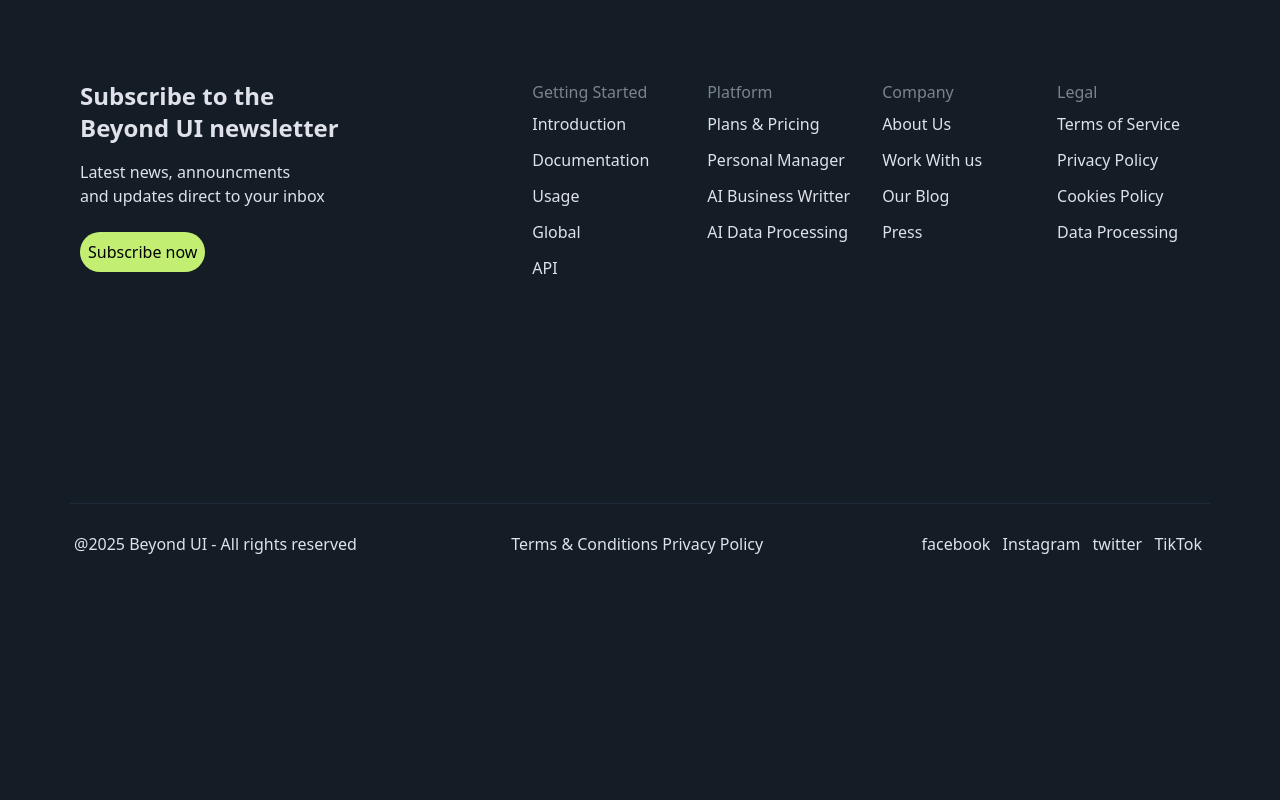
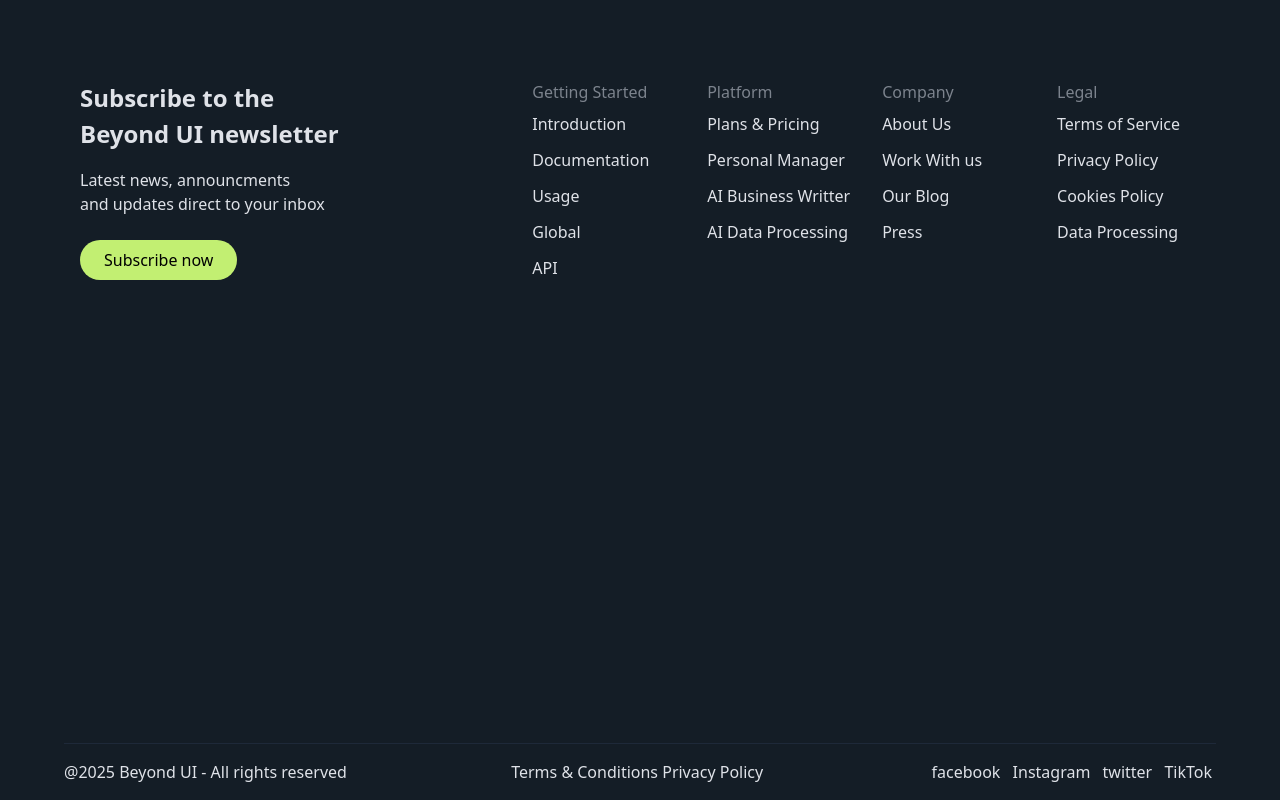
Before and after one commit to B-N-U/image-task, a website: page src/index.html in a window 1280 px wide. Drawn offline with Linux system fonts and the light colour scheme.

Commit message:
Refactor HTML structure and enhance CSS utility classes for improved layout and styling

```diff
--- a/src/index.html
+++ b/src/index.html
@@ -7,13 +7,13 @@
     <link href="./output.css" rel="stylesheet">
 </head>
 
-<body class="bg-[#141d26]">
+<body class="bg-[#141d26] min-h-screen flex flex-col ">
     <div class="flex justify-between p-10 m-10">
         <div class="inline-block ">
-            <h1 class="text-[#dfe2e8] text-2xl font-bold ">Subscribe to the <br> Beyond UI newsletter</h1>
+            <h1 class="text-[#dfe2e8] text-[24px] font-bold ">Subscribe to the <br> Beyond UI newsletter</h1>
 
             <p class="text-[#dfe2e8] mt-4">Latest news, announcments <br> and updates direct to your inbox</p>
-            <button class="bg-[#c2ef72] cursor-pointer  rounded-full p-2 mt-6">Subscribe now</button>
+            <button class="bg-[#c2ef72] cursor-pointer  rounded-full px-6 py-2 mt-6">Subscribe now</button>
         </div>
         <div class="grid grid-cols-4 gap-8 ">
             <div>
@@ -60,7 +60,7 @@
 
         </div>
 
-    </div class="p-10 m-10">
+    </div>
 
 
     <!-- <div class="p-10 m-10">
@@ -68,9 +68,9 @@
 
     </div> -->
 
-    <div class="mr-14 ml-14 p-3.5 m-3.5">
-        <div class="border-t border-gray-800 p-1  mt-[125px]"></div>
-        <footer class="flex justify-between p-1 mt-4">
+    <div class="px-16 fixed bottom-0 left-0 w-full ">
+        <!-- <div class="border-t border-gray-800 p-4 m-4 "></div> -->
+        <footer class="flex justify-between  py-4 border-t border-gray-800 w-full   ">
             <div class=" inline-block">
                 <p class="text-[#dfe2e8]">@2025 Beyond UI - All rights reserved</p>
             </div>
```
Also changed, not shown: src/output.css.
